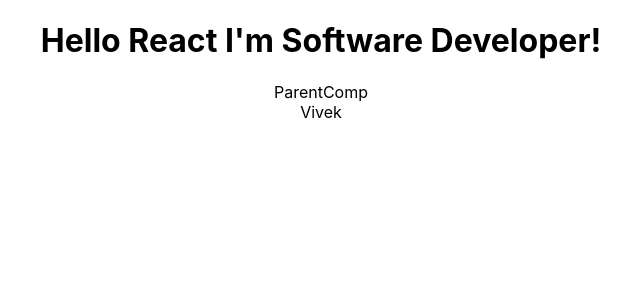
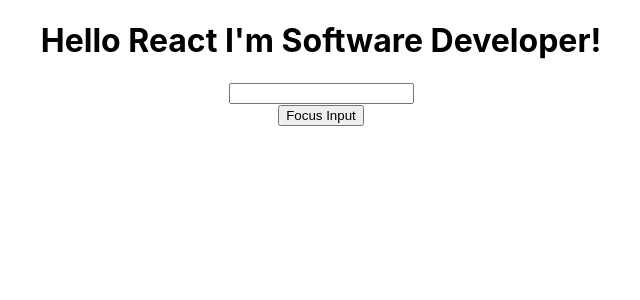
Before and after one commit to vkp3012/Basic-React, a React (Create React App) app in the folder client/: page / in a window 1280 px wide. Shown: the top 300 px of the page, without its empty margins (319-959 px from the left). Built offline with nearby package versions, Linux system fonts and the light colour scheme.

Commit message:
ref method is done

```diff
--- a/client/src/App.js
+++ b/client/src/App.js
@@ -1,7 +1,10 @@
 import './App.css';
+import FRParent from './components/Refs/FRParent';
+// import FocusInput from './components/Refs/FocusInput';
 // import FragmentDemo from './components/Fragment/FragmentDemo';
 // import Table from './components/Fragment/Table';
-import ParentComp from './components/PureComponent/ParentComp';
+// import ParentComp from './components/PureComponent/ParentComp';
+// import RefsDemo from './components/Refs/RefsDemo';
 // import Form from './components/form/Form';
 // import LifeCycleA from './components/lifeCycleMethod/LifeCycleA';
 // import {Greet} from './components/Greet';
@@ -20,7 +23,10 @@
   return (
     <div className="App">
       <h1>Hello React I'm Software Developer!</h1>
-      <ParentComp/>
+      <FRParent/>
+      {/* <FocusInput/> */}
+      {/* <RefsDemo/> */}
+      {/* <ParentComp/> */}
       {/* <Table/> */}
       {/* <FragmentDemo/> */}
       {/* <LifeCycleA/> */}
--- /dev/null
+++ b/client/src/components/Refs/FRParent.js
@@ -0,0 +1,24 @@
+import React, { Component } from 'react'
+import FRinput from './FRinput'
+
+class FRParent extends Component {
+    constructor(props) {
+        super(props)
+        this.inputRef = React.createRef()
+    }
+
+    handleClick = () => {
+        this.inputRef.current.focus();
+    }
+
+    render() {
+        return (
+        <div>
+            <FRinput ref={this.inputRef}/>
+            <button onClick={this.handleClick}>Focus Input</button>
+        </div>
+        )
+    }
+}
+
+export default FRParent
--- /dev/null
+++ b/client/src/components/Refs/FRinput.js
@@ -0,0 +1,19 @@
+import React from 'react'
+
+// function FRinput() {
+//     return (
+//         <div>
+//             <input type="text"/>
+//         </div>
+//     )
+// }
+
+const FRinput = React.forwardRef((props,ref)=>{
+    return (
+        <div>
+            <input type="text" ref={ref}/>
+        </div>
+    )
+})
+
+export default FRinput
--- /dev/null
+++ b/client/src/components/Refs/FocusInput.js
@@ -0,0 +1,23 @@
+import React, { Component } from 'react'
+import Input from './Input'
+class FocusInput extends Component {
+    constructor(props) {
+        super(props)
+        this.componentRef = React.createRef();
+    }
+
+    handleClick = () => {
+        this.componentRef.current.focusInput();
+    }
+
+    render() {
+        return (
+        <div>
+            <Input ref={this.componentRef}/>
+            <button onClick={this.handleClick}>Focus Input</button>
+        </div>
+        )
+    }
+}
+
+export default FocusInput
--- /dev/null
+++ b/client/src/components/Refs/RefsDemo.js
@@ -0,0 +1,36 @@
+import React, { Component } from 'react'
+
+class RefsDemo extends Component {
+    constructor(props) {
+        super(props)
+        this.inputRef = React.createRef()
+        this.cbRef = null
+        this.setCbRef = element => {
+            this.cbRef = element
+        }
+    }
+
+    componentDidMount(){
+        if(this.cbRef){
+            this.cbRef.focus()
+        }
+        // this.inputRef.current.focus()
+        // console.log(this.inputRef);
+    }
+
+    clickHandler = () => {
+        alert(this.inputRef.current.value)
+    }
+
+    render() {
+        return (
+        <div>
+            <input type="text" ref={this.inputRef}/>
+            <input type="text" ref={this.setCbRef}/>
+            <button onClick={this.clickHandler}>Click</button>
+        </div>
+        )
+    }
+}
+
+export default RefsDemo
```
Also changed, not shown: client/src/components/Refs/Input.js (added, +22 -0 lines).
